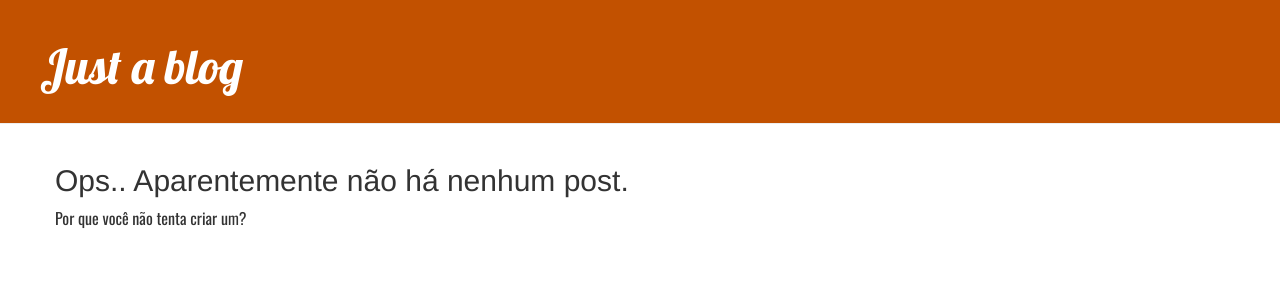
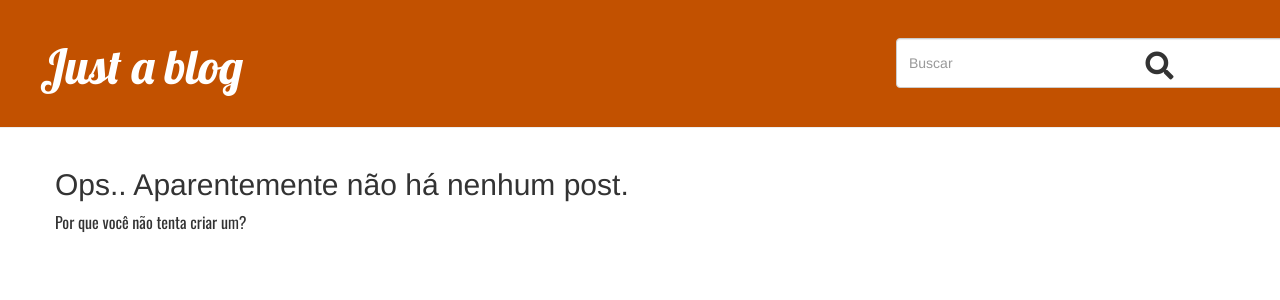
Before and after one commit to Elohim-Vault/DjangoBlog, a Django app: page / in a window 1280 px wide. Shown: the top 300 px of the page. Run offline with Django 3.2, Linux system fonts and the light colour scheme; data that the repository does not hold is empty; some libraries are stand-ins or nearby versions.

Commit message:
Creating a search bar

```diff
--- a/blog/models.py
+++ b/blog/models.py
@@ -1,7 +1,9 @@
 from django.db import models
 from django.conf import settings
+from tinymce.models import HTMLField
 
 class Post(models.Model):
+    content = HTMLField()
     author = models.ForeignKey(settings.AUTH_USER_MODEL, on_delete=models.CASCADE)
     title = models.CharField(max_length=200)
     text = models.TextField()
--- a/blog/static/css/blog.css
+++ b/blog/static/css/blog.css
@@ -58,3 +58,18 @@
 .post h2 a, .post h2 a:visited {
     color: #000000;
 }
+
+#search{
+    position: absolute;
+    width: 400px;
+    height: 50px;
+    left: 70%;
+    bottom: 89%;
+}
+
+#search-btn{
+    cursor: pointer;
+    position: absolute;
+    left: 89.5%;
+    bottom: 90%;
+}
--- /dev/null
+++ b/blog/static/js/script.js
@@ -0,0 +1,7 @@
+const searchForm = document.getElementById("search-form")
+const searchBtn = document.getElementById("search-btn")
+
+
+searchBtn.addEventListener("click", function(){
+    searchForm.submit()
+})
--- a/blog/templates/blog/base.html
+++ b/blog/templates/blog/base.html
@@ -5,6 +5,7 @@
         <link rel="stylesheet" href="//maxcdn.bootstrapcdn.com/bootstrap/3.2.0/css/bootstrap.min.css">
         <link rel="stylesheet" href="//maxcdn.bootstrapcdn.com/bootstrap/3.2.0/css/bootstrap-theme.min.css">
         <link href='//fonts.googleapis.com/css?family=Lobster&subset=latin,latin-ext' rel='stylesheet' type='text/css'>
+        <link rel="stylesheet" href="https://use.fontawesome.com/releases/v5.7.2/css/all.css" integrity="sha384-fnmOCqbTlWIlj8LyTjo7mOUStjsKC4pOpQbqyi7RrhN7udi9RwhKkMHpvLbHG9Sr" crossorigin="anonymous">
         <link href="https://fonts.googleapis.com/css?family=Montserrat|Oswald&display=swap" rel="stylesheet">
         <link rel="stylesheet" href="{% static 'css/blog.css' %}">
     </head>
@@ -14,6 +15,10 @@
         <a href="{% url 'post_new' %}" class="top-menu"><span class="glyphicon glyphicon-plus"></span></a>
         {% endif %}
         <h1><a href="/">Just a blog</a></h1>
+        <form method="GET" id="search-form">
+            <input type="search" class="form-control" id="search" name="search" placeholder="Buscar">
+            <i class="fas fa-search fa-2x" id="search-btn"></i>
+        </form>
     </div>
     <div class="content container">
         <div class="row">
@@ -24,4 +29,5 @@
         </div>
     </div>
 </body>
+<script src="{% static 'js/script.js' %}"></script>
 </html>
--- a/blog/views.py
+++ b/blog/views.py
@@ -2,16 +2,25 @@
 from .models import Post
 from django.utils import timezone
 from .form import PostForm
+from django.contrib.auth.decorators import login_required
 
 
 def post_list(request):
-    posts = Post.objects.filter(published_date__lte=timezone.now()).order_by('-published_date')
+    search = request.GET.get('search')
+
+    if search:
+        posts = Post.objects.filter(title__icontains=search)
+    else:
+        posts = Post.objects.filter(published_date__lte=timezone.now()).order_by('-published_date')
+
     return render(request, 'blog/post_list.html', {'posts': posts})
+
 
 def post_detail(request, pk):
     post = get_object_or_404(Post, pk=pk)
     return render(request, 'blog/post_detail.html', {'posts': post})
 
+@login_required
 def post_new(request):
     form = PostForm(request.POST)
 
@@ -24,7 +33,7 @@
 
     return render(request, 'blog/post_edit.html', {'form': form})
 
-
+@login_required
 def post_edit(request, pk):
     post = get_object_or_404(Post, pk=pk)
     if request.method == "POST":
@@ -39,6 +48,7 @@
         form = PostForm(instance=post)
     return render(request, 'blog/post_edit.html', {'form': form})
 
+@login_required
 def post_delete(request, pk):
     post = get_object_or_404(Post, pk=pk)
 
--- a/website/settings.py
+++ b/website/settings.py
@@ -38,6 +38,7 @@
     'django.contrib.messages',
     'django.contrib.staticfiles',
     'blog',
+    'tinymce',
 ]
 
 MIDDLEWARE = [
--- a/website/urls.py
+++ b/website/urls.py
@@ -19,4 +19,5 @@
 urlpatterns = [
     path('admin/', admin.site.urls, name="admin"),
     path('', include('blog.urls')),
+    path('tinymce/', include('tinymce.urls')),
 ]
```
Also changed, not shown: blog/migrations/0009_post_content.py (added), 1 other file.
